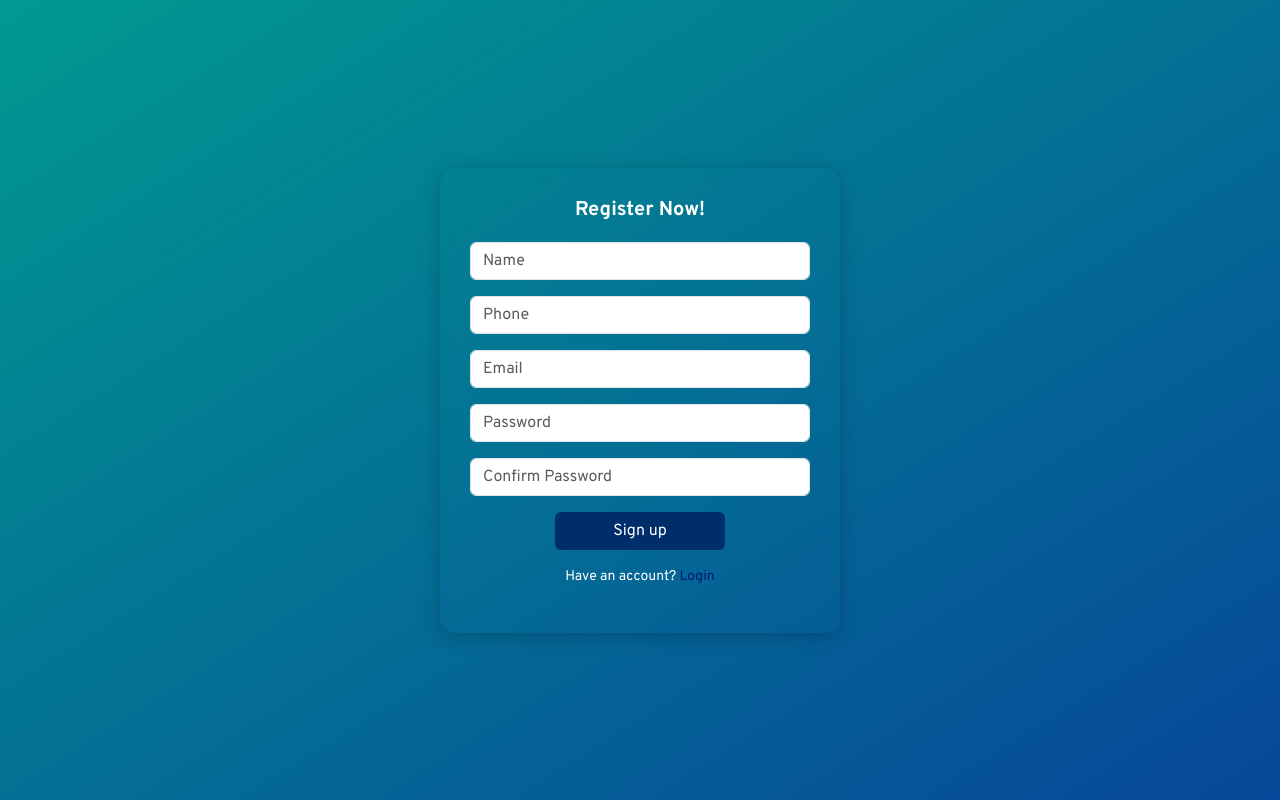
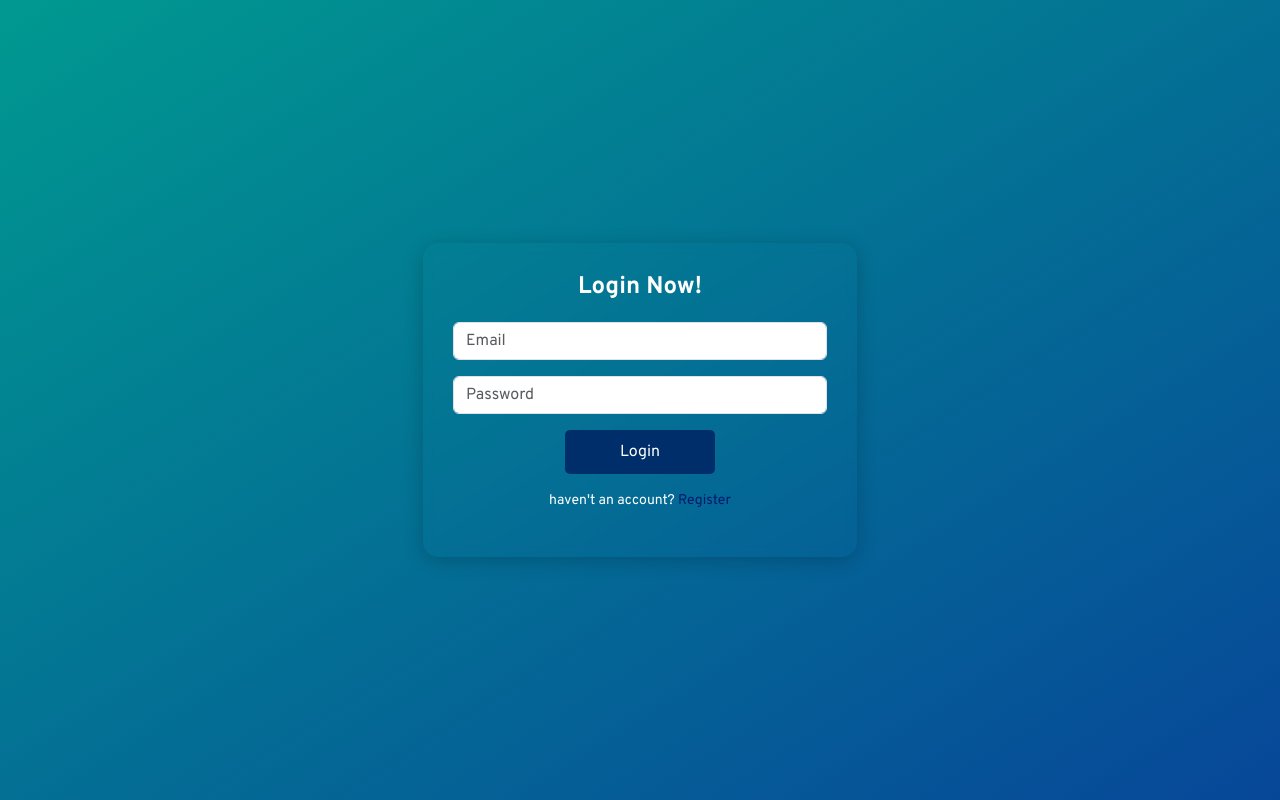
Before and after one commit to yasir193/ADAS-APP, a React (Vite) app: page /#/login in a window 1280 px wide. Before the commit this address led to /#/. Built offline with nearby package versions, Linux system fonts and the light colour scheme.

Commit message:
Update login.css

```diff
--- a/src/Components/Login/login.css
+++ b/src/Components/Login/login.css
@@ -13,7 +13,7 @@
   background: transparent;
   border-radius: 15px;
   padding: 30px;
-  width: auto;
+  width: 35%;
   max-width: 500px;
   box-shadow: 0 4px 20px rgba(0, 0, 0, 0.2);
   text-align: center;
```
